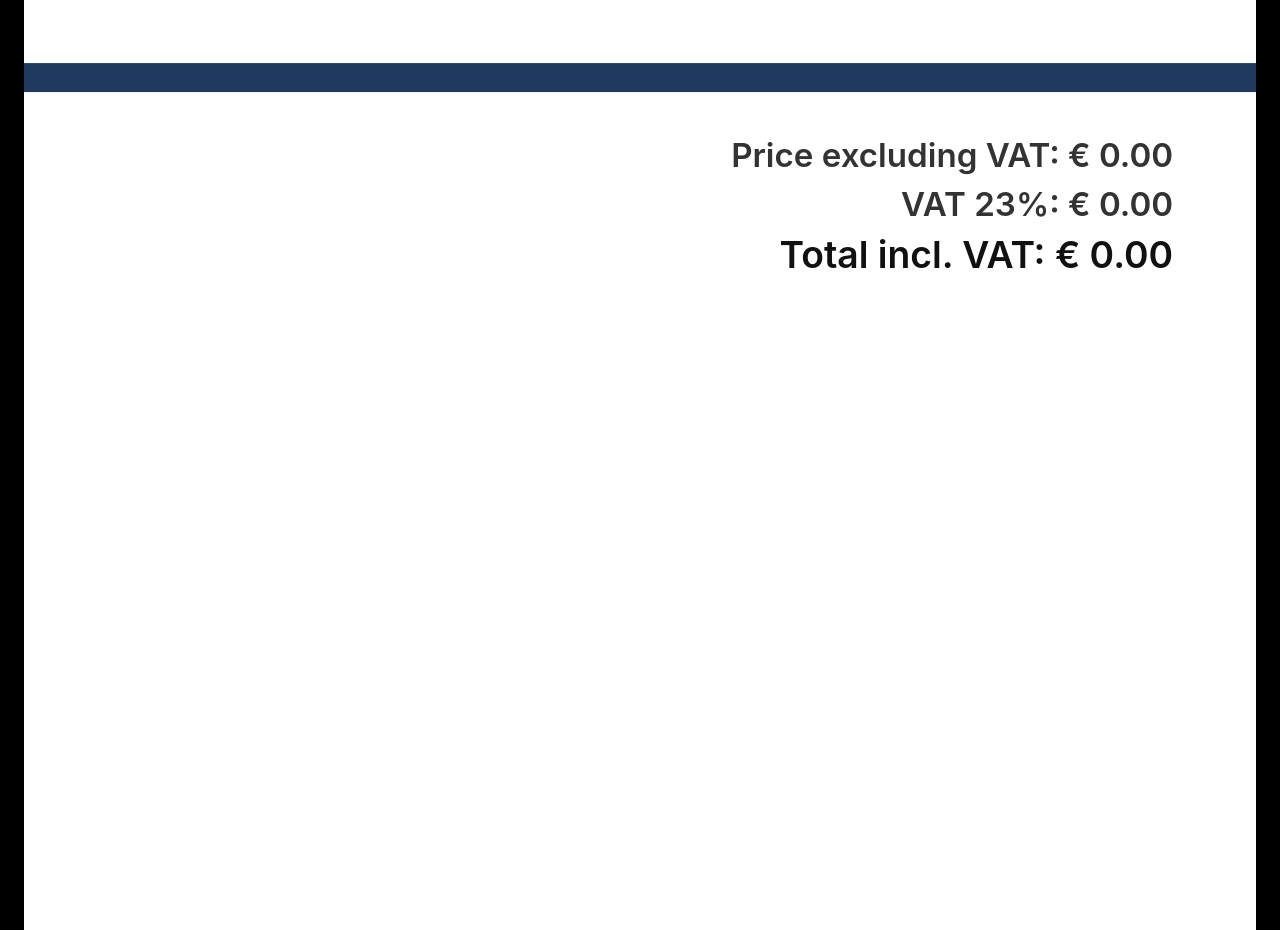
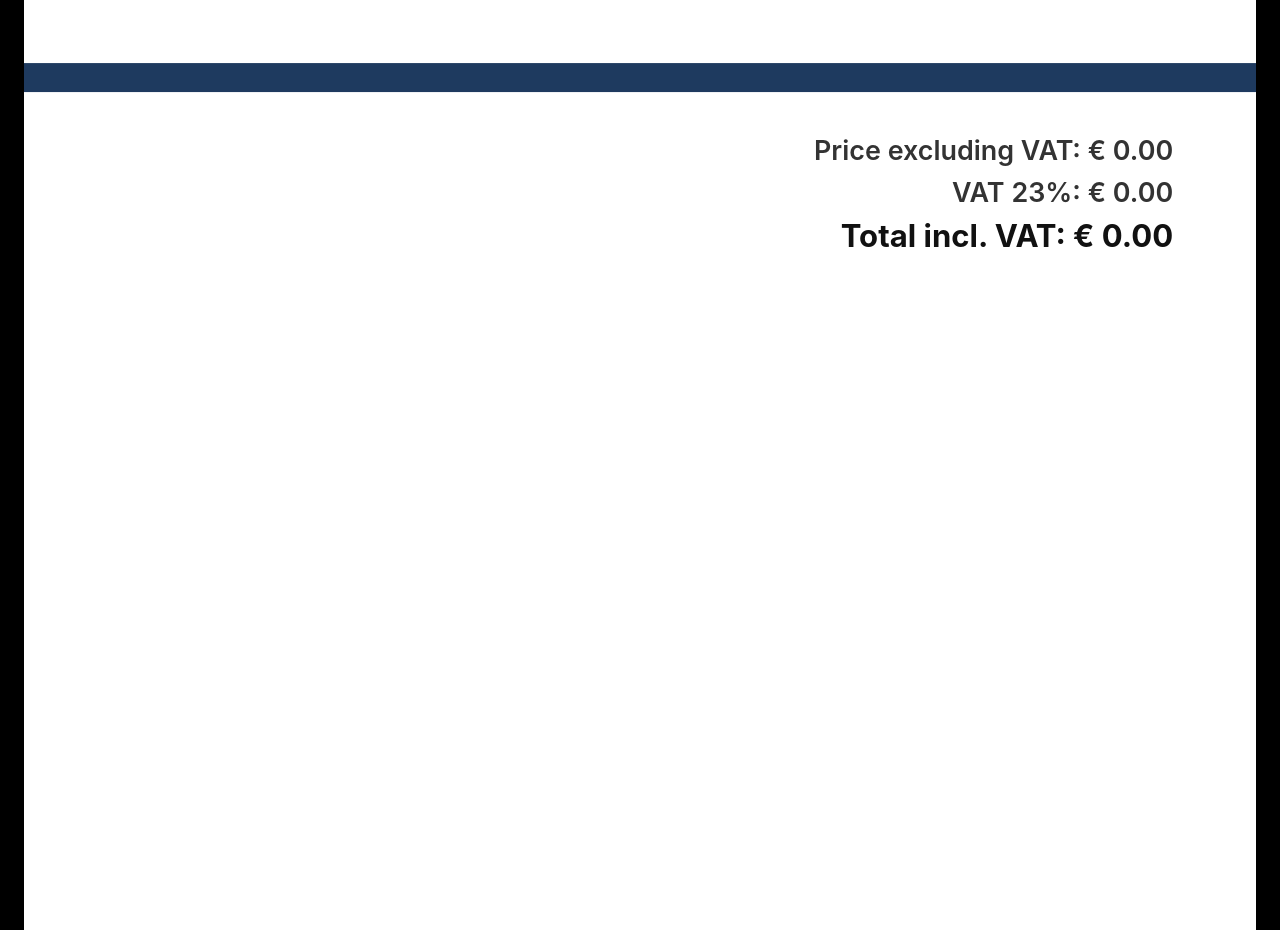
Before and after one commit to aisphereautomations-cmyk/quoteflow, a Next.js app: page /main in a window 1280 px wide. Shown: the part 1840-2770 px from the top of the page. Built offline with nearby package versions, Linux system fonts and the light colour scheme; no server answers.

Commit message:
style: reduce price line font sizes for cleaner look

```diff
--- a/src/app/main/components/PDFPreview.module.css
+++ b/src/app/main/components/PDFPreview.module.css
@@ -177,15 +177,15 @@
 }
 
 .baseValueLine {
-    font-size: 16px;
+    font-size: 13px;
     font-weight: 600;
     color: #333;
     margin-bottom: 4px;
 }
 
 .totalValueLine {
-    font-size: 18px;
-    font-weight: 600;
+    font-size: 15px;
+    font-weight: 700;
     color: #111;
 }
 
```
